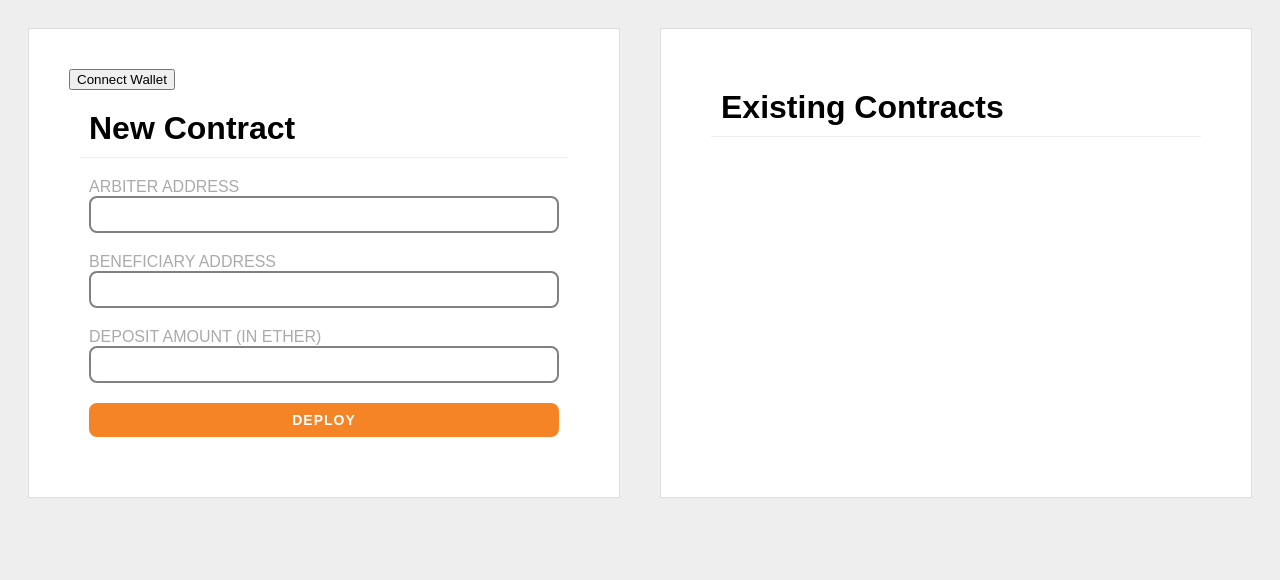
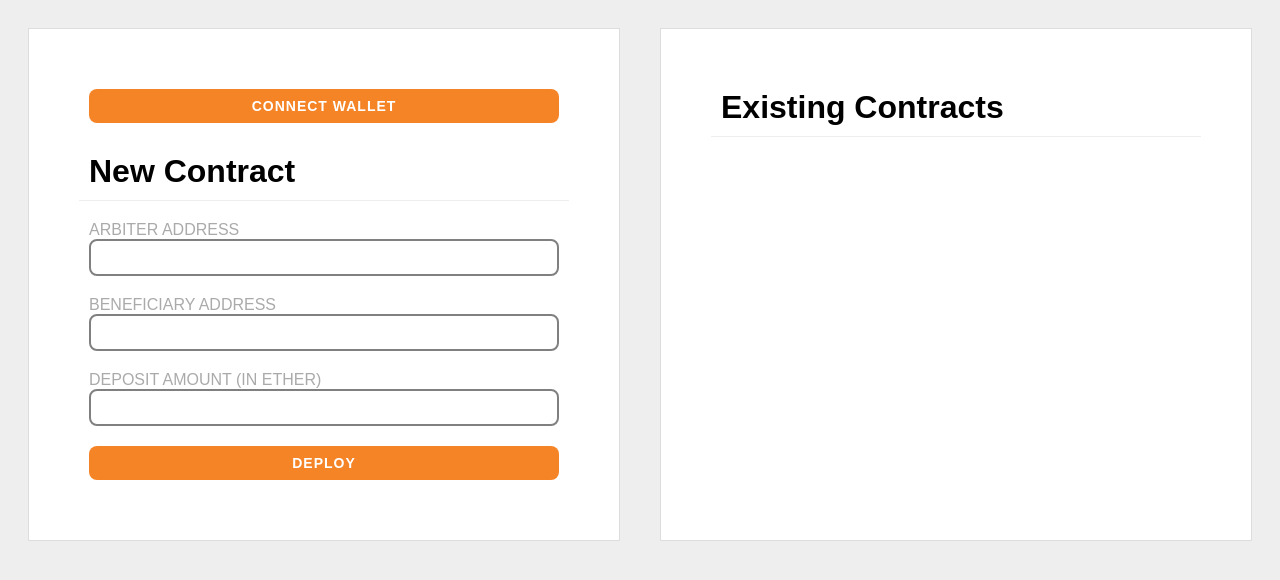
Before and after one commit to BromeRST/escrow-dapp, a React (Create React App) app: page / in a window 1280 px wide. Shown: the top 580 px of the page. Built offline with nearby package versions, Linux system fonts and the light colour scheme.

Commit message:
updating connect wallet btn

```diff
--- a/src/App.js
+++ b/src/App.js
@@ -266,9 +266,9 @@ const App = () => {
     <div className="flexi">
       <div className="contract">
         {!currentAccount && (
-            <button className="waveButton" onClick={connectWallet}>
+            <div className="button" onClick={connectWallet}>
               Connect Wallet
-            </button>
+            </div>
         )}
         <h1> New Contract </h1>
         <label>
```
